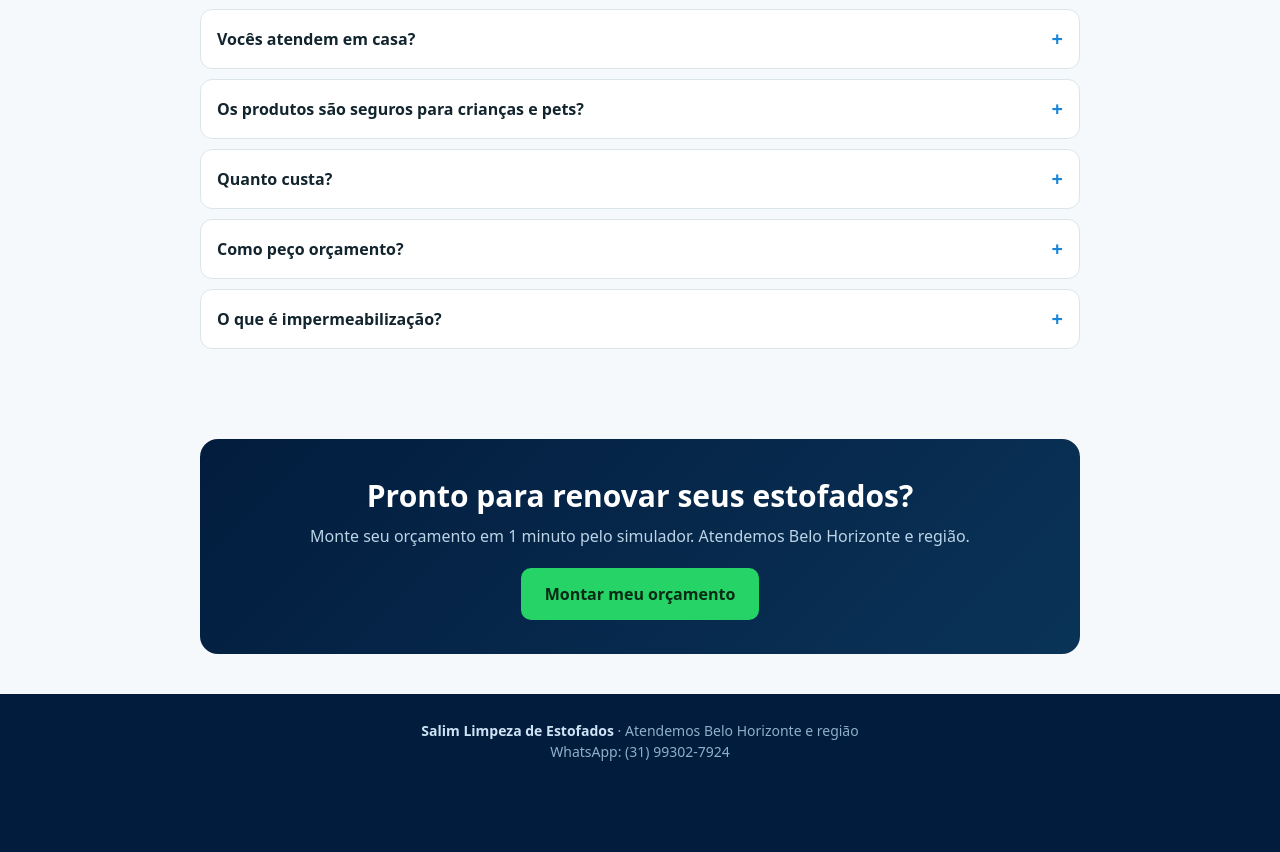
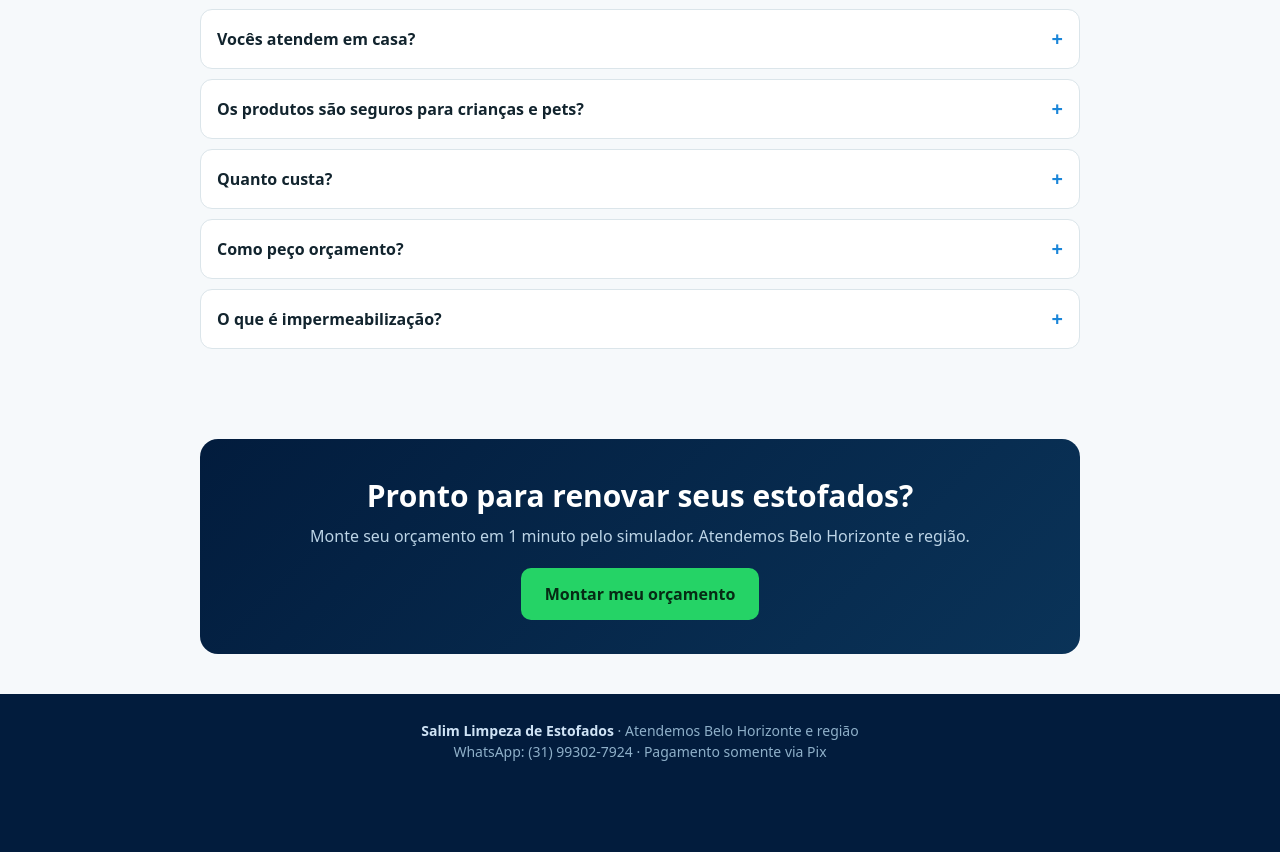
Before and after one commit to tavaresalimpm/salimestofados, a plain HTML site: page index.html in a window 1280 px wide. Shown: the part 6354-7206 px from the top of the page. Drawn offline with Linux system fonts and the light colour scheme.

Commit message:
Adiciona nota de pagamento via Pix no rodape

```diff
--- a/index.html
+++ b/index.html
@@ -294,7 +294,7 @@ Exemplo pronto — basta colocar os arquivos (ex.: foto1.jpg, foto2.jpg) na past
 
 <footer>
   <b>Salim Limpeza de Estofados</b> · Atendemos Belo Horizonte e região<br>
-  WhatsApp: (31) 99302-7924
+  WhatsApp: (31) 99302-7924 · Pagamento somente via Pix
 </footer>
 
 <a class="fab" href="#orcamento" aria-label="Montar meu orçamento">Montar meu orçamento</a>
```
